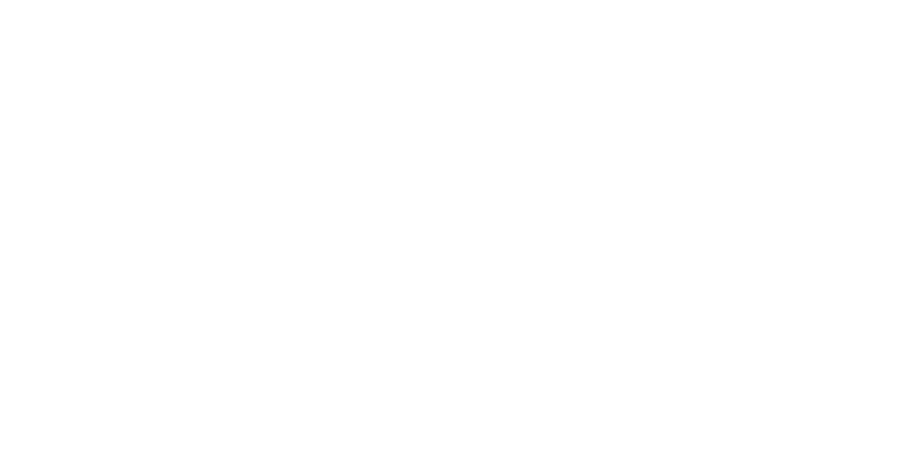
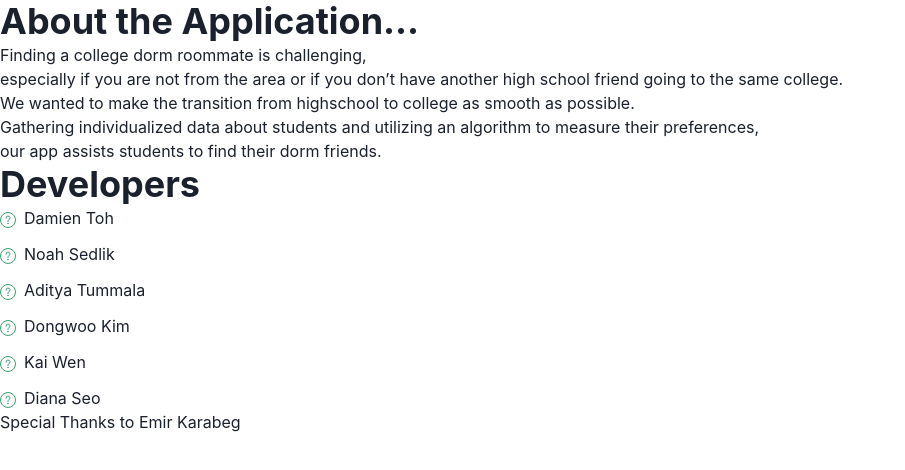
Before and after one commit to dwjustin/group13, a React (Create React App) app in the folder frontend/frontend/: page /About in a window 1280 px wide. Shown: the top 470 px of the page, without its empty margins (0-905 px from the left). Built offline with nearby package versions, Linux system fonts and the light colour scheme.

Commit message:
feat(About.js-App.js-Header.js): added about page

```diff
--- a/frontend/frontend/src/App.js
+++ b/frontend/frontend/src/App.js
@@ -8,6 +8,7 @@ import { Switch,Route, BrowserRouter as Router } from 'react-router-dom';
 import Profile from './Components/Profile';
 import Login from './Components/Login';
 import Questions from './Components/Questions';
+import About from './Components/About';
 
 function App() {
   return (
@@ -19,6 +20,7 @@ function App() {
           <Route exact path='/Profile' component={Profile}/>
           <Route exact path='/Login' component={Login}/>
           <Route exact path='/Questions' component={Questions}/>
+          <Route exact path='/About' component={About}/>
         </ChakraProvider>
         </Switch>
     </Router>
--- /dev/null
+++ b/frontend/frontend/src/Components/About.js
@@ -0,0 +1,39 @@
+import { Text, Heading, List, ListItem, ListIcon } from "@chakra-ui/react";
+
+const About=()=>{
+    return <>
+    <Heading>About the Application...</Heading>
+
+    <Text>
+        Finding a college dorm roommate is challenging,<br/> especially if you are not from the area or if you don’t have another high school friend going to the same college. <br/>We wanted to make the transition from highschool to college as smooth as possible.<br/> Gathering individualized data about students and utilizing an algorithm to measure their preferences, <br/>our app assists students to find their dorm friends.
+    </Text>
+
+    <Heading spacing={3}>Developers</Heading>
+    <List spacing={3}>
+        <ListItem>
+        <ListIcon color='green.500' />Damien Toh
+        </ListItem>
+        <ListItem>
+        <ListIcon color='green.500' />Noah Sedlik
+        </ListItem>
+        <ListItem>
+        <ListIcon color='green.500' />Aditya Tummala
+        </ListItem>
+        <ListItem>
+        <ListIcon color='green.500' />Dongwoo Kim
+        </ListItem>
+        <ListItem>
+        <ListIcon color='green.500' />Kai Wen
+        </ListItem>
+        <ListItem>
+        <ListIcon color='green.500' />Diana Seo
+        </ListItem>
+    </List>
+
+    <Text>
+        Special Thanks to Emir Karabeg
+    </Text>
+    </>
+}
+
+export default About;
--- a/frontend/frontend/src/Components/Header.js
+++ b/frontend/frontend/src/Components/Header.js
@@ -1,6 +1,10 @@
 import {Container, Button} from '@chakra-ui/react'
 
 const Header=()=>{
+
+    function link2about(e){
+        window.location.href="/About";
+    }
 
     function link2profile(e){
         window.location.href="/Profile";
@@ -11,7 +15,7 @@ const Header=()=>{
     }
 
     return (<Container>
-        <Button>About</Button>
+        <Button onClick={link2about}>About</Button>
         <Button onClick={link2login}>Login</Button>
         <Button onClick={link2profile}>Profile</Button>
     </Container>)
```
